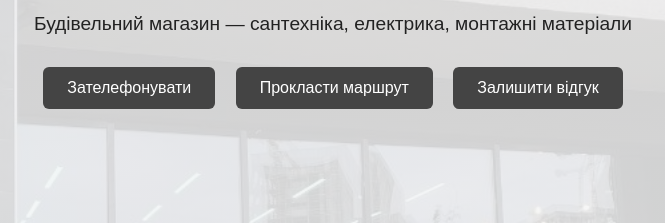
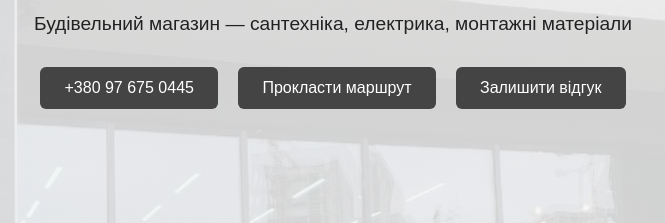
Before and after one commit to e-byd/ebud-site, a plain HTML site: page index.html in a window 1280 px wide. Shown: the part 375-598 px from the top of the page, 307-972 px from the left. Drawn offline with Linux system fonts and the light colour scheme.

Commit message:
Update index.html

```diff
--- a/index.html
+++ b/index.html
@@ -71,7 +71,7 @@
     <h1>ЄБУД</h1>
     <p>Будівельний магазин — сантехніка, електрика, монтажні матеріали</p>
     <div class="btn-group">
-      <a href="+380976750445">Зателефонувати</a>
+      <a href="tel:+380976750445">+380 97 675 0445</a>
       <a href="https://maps.app.goo.gl/fEGppq7KuijEaUYaA">Прокласти маршрут</a>
       <a href="https://g.page/r/CcnVe9ECCywvEAI/review">Залишити відгук</a>
     </div>
```
